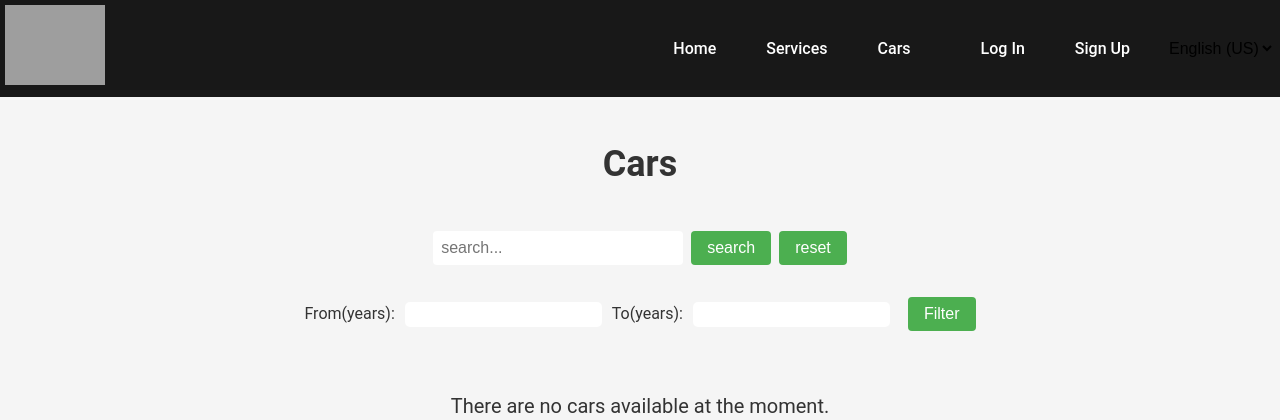
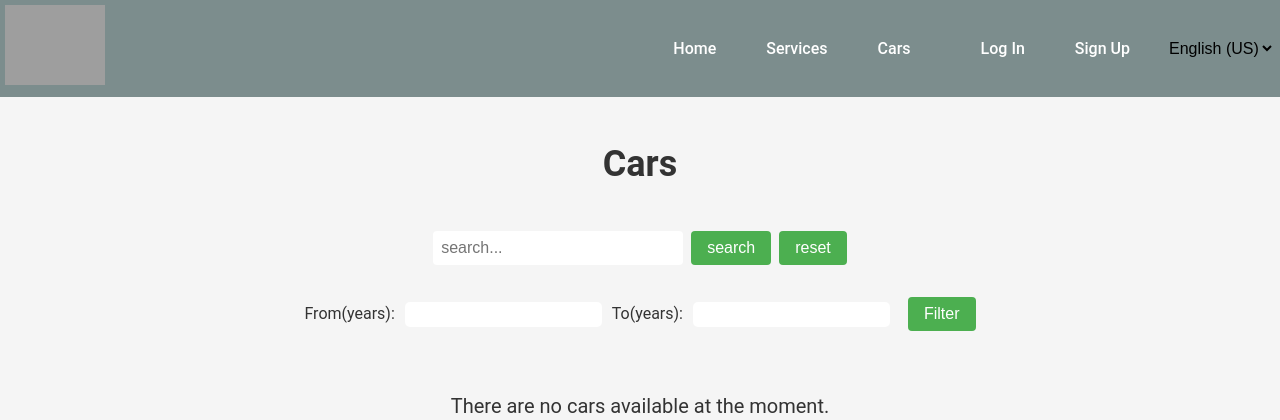
Before and after one commit to eglemot/car_service, a Django app: page /cars/ in a window 1280 px wide. Shown: the top 420 px of the page. Run offline with Django 4.2, Linux system fonts and the light colour scheme; data that the repository does not hold is empty; grey boxes are pictures that could not be loaded.

Commit message:
more style

```diff
--- a/car_service/main_cars/static/main_cars/css/style.css
+++ b/car_service/main_cars/static/main_cars/css/style.css
@@ -29,7 +29,7 @@
     flex-wrap: wrap;
     align-items: center;
     justify-content: space-between;
-    background-color: #181818;
+    background-color: #3a5454a4;
     color: #fff;
     padding: 5px;
     position: sticky;
@@ -249,6 +249,7 @@ nav a:hover {
 .language-selector {
   display: flex;
   align-items: center;
+  color:#d9edf7;
 }
 
 #language-select {
--- a/car_service/main_cars/templates/base.html
+++ b/car_service/main_cars/templates/base.html
@@ -40,7 +40,7 @@
                 <select id="language-select" name="language" onchange="this.form.submit();">
                   {% for lang in LANGUAGES %}
                     <option value="{{ lang.0 }}" {% if lang.0 == LANGUAGE_CODE %}selected{% endif %}>
-                      <img src="{% static 'main_cars/img/flags/' %}{{ lang.0 }}.png" alt="{{ lang.1 }}" width="24" height="16">
+                      <img src="{% static 'main_cars/img/flags/' %}{{ lang.0 }}.png" alt="{{ lang.1 }}" width="24" height="18">
                       {{ lang.1 }}
                     </option>
                   {% endfor %}
```
Also changed, not shown: car_service/main_cars/static/main_cars/img/flags/en-us.png, car_service/main_cars/static/main_cars/img/flags/lt.png.
